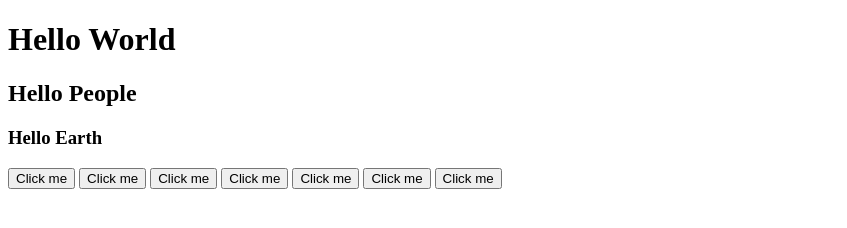
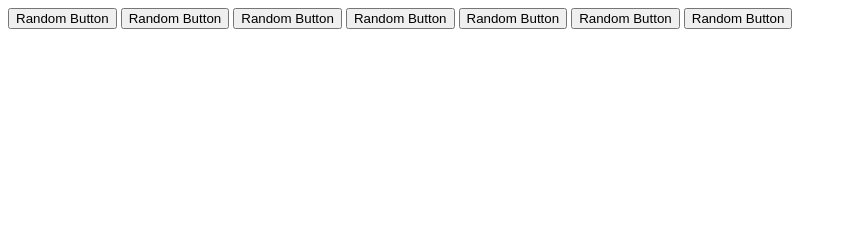
Before and after one commit to rama-ctrl/JSBasics, a plain HTML site: page index.html in a window 1280 px wide. Shown: the whole page, without its empty margins (0-847 px from the left). Drawn offline with Linux system fonts and the light colour scheme.

Commit message:
another commit

```diff
--- a/index.html
+++ b/index.html
@@ -8,16 +8,20 @@
 </head>
 
 <body>
-    <h1>Hello World </h1>
-    <h2> Hello People </h2>
-    <h3>Hello Earth</h3>
-    <button onclick="alert('hello World!')"> Click me  </button>
-    <button onclick="alert('hello World!')"> Click me  </button>
-    <button onclick="alert('hello World!')"> Click me  </button>
-    <button onclick="alert('hello World!')"> Click me  </button>
-    <button onclick="alert('hello World!')"> Click me  </button>
-    <button onclick="alert('hello World!')"> Click me  </button>
-    <button onclick="alert('hello World!')"> Click me  </button>
+    <button class="btn"> Random Button </button>
+    <button class="btn"> Random Button </button>
+    <button class="btn"> Random Button </button>
+    <button class="btn"> Random Button </button>
+    <button class="btn"> Random Button </button>
+    <button class="btn"> Random Button </button>
+    <button class="btn"> Random Button </button>
+<script>
+document.querySelectorAll('.btn').forEach((item) =>{
+    item.addEventListener('click',() => {
+        alert('This is awesome!')
+    })
+})
+</script>
 
 </body>
 </html>
```
